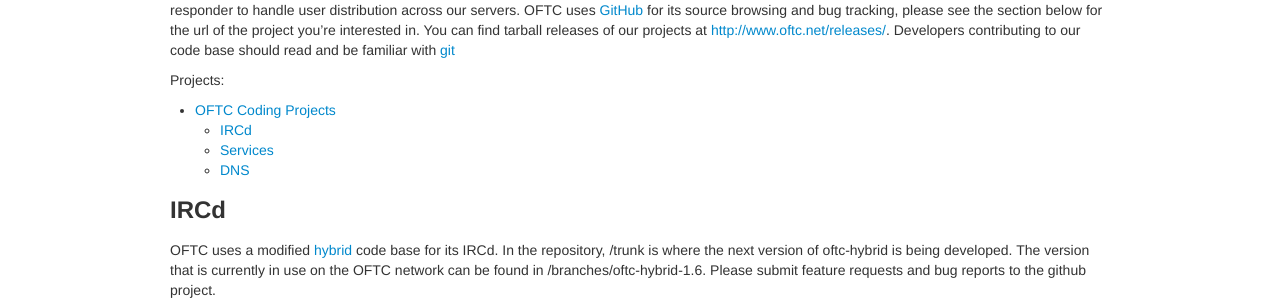
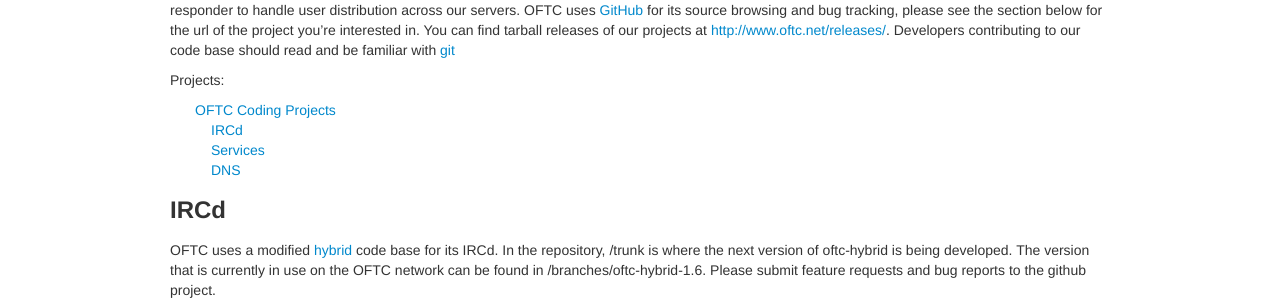
Before and after one commit to oftc/oftc-web, a Jekyll site: the page built from CodingProjects.md, in a window 1280 px wide. Shown: the part 140-440 px from the top of the page. Built offline with Jekyll 4.4.1, drawn with Linux system fonts in a browser that asks for light colours.

Commit message:
toc prettification

```diff
--- a/css/main.css
+++ b/css/main.css
@@ -48,3 +48,13 @@
     max-width: 940px;
     width: 100%;
 }
+
+#markdown-toc li
+{
+    list-style-type: none;
+}
+
+#markdown-toc ul
+{
+    margin-left: 16px;
+}
```
